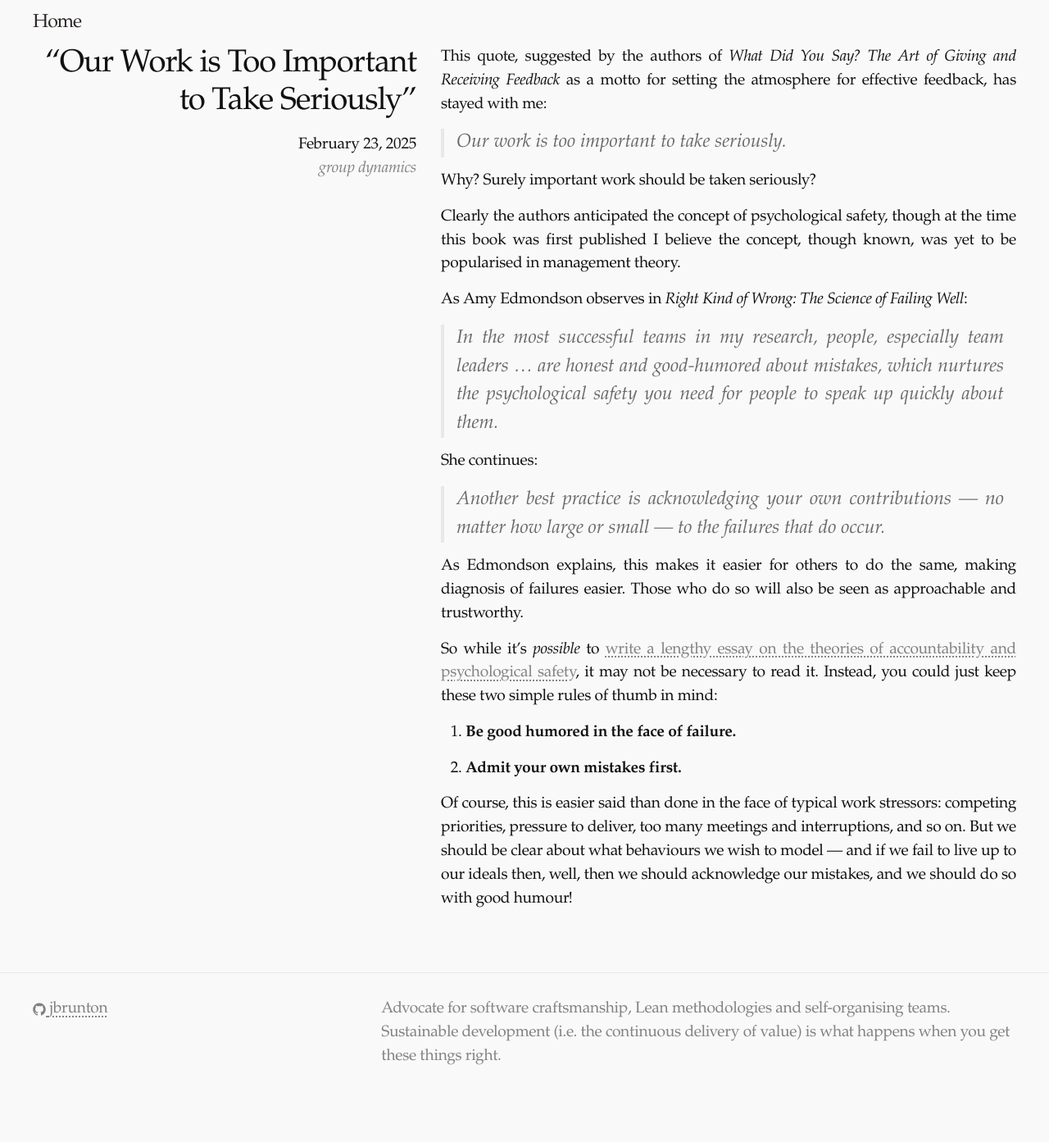
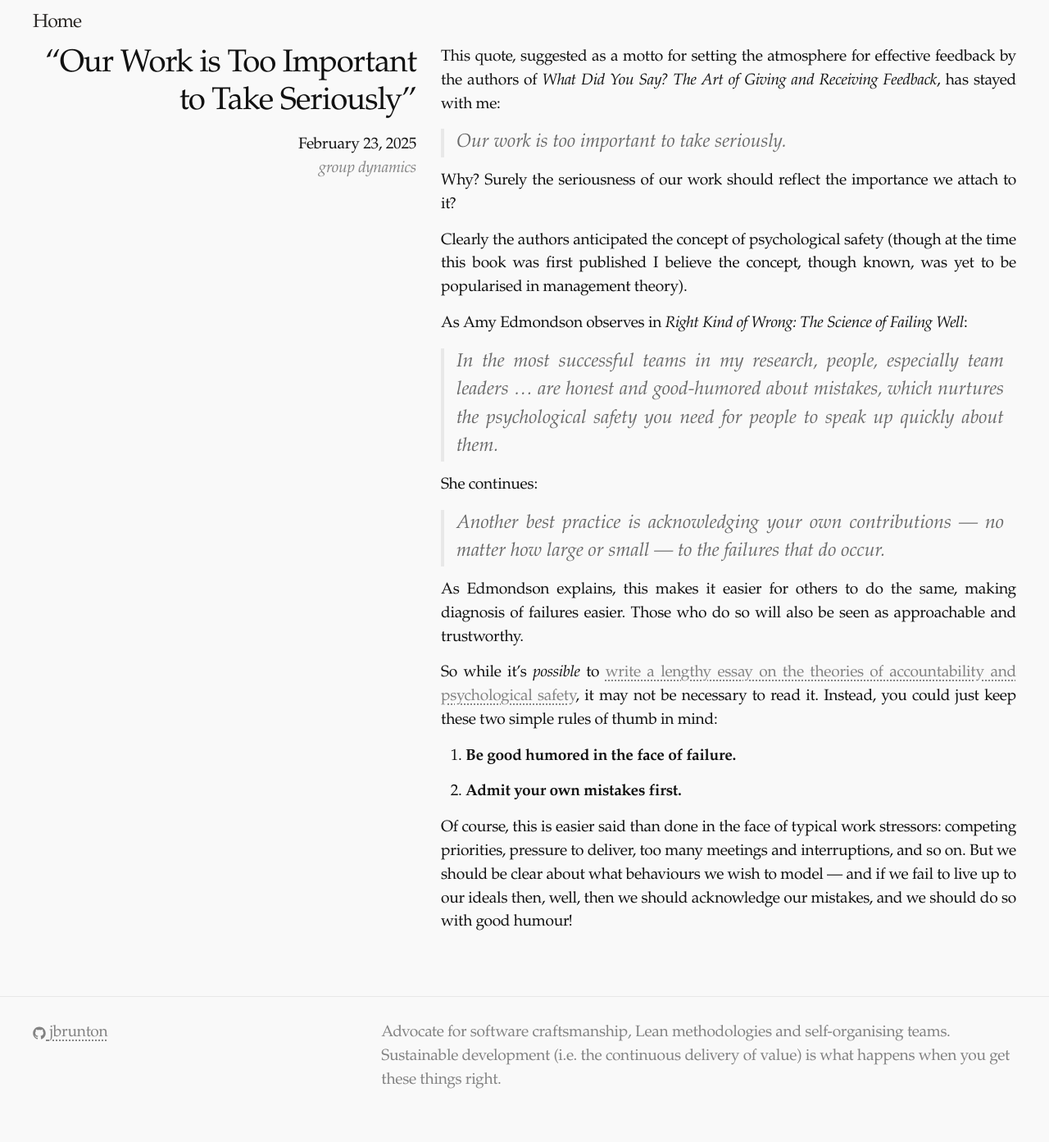
Before and after one commit to jbrunton/jbrunton.com, a Jekyll site: the page built from _posts/2025-02-23-our-work-is-too-important-to-take-seriously.md, in a window 1280 px wide. Shown: the whole page at 82% size. Built offline with Jekyll 4.4.1, drawn with Linux system fonts in a browser that asks for light colours; some web fonts are replaced; before the commit the page ends 1364 px from its top, so only the background shows below that.

Commit message:
Update 2025-02-23-our-work-is-too-important-to-take-seriously.md

```diff
--- a/_posts/2025-02-23-our-work-is-too-important-to-take-seriously.md
+++ b/_posts/2025-02-23-our-work-is-too-important-to-take-seriously.md
@@ -6,13 +6,13 @@ tags:
   - group dynamics
 ---
 
-This quote, suggested by the authors of *What Did You Say? The Art of Giving and Receiving Feedback* as a motto for setting the atmosphere for effective feedback, has stayed with me:
+This quote, suggested as a motto for setting the atmosphere for effective feedback by the authors of *What Did You Say? The Art of Giving and Receiving Feedback*, has stayed with me:
 
 > Our work is too important to take seriously.
 
-Why? Surely important work should be taken seriously?
+Why? Surely the seriousness of our work should reflect the importance we attach to it?
 
-Clearly the authors anticipated the concept of psychological safety, though at the time this book was first published I believe the concept, though known, was yet to be popularised in management theory.
+Clearly the authors anticipated the concept of psychological safety (though at the time this book was first published I believe the concept, though known, was yet to be popularised in management theory).
 
 As Amy Edmondson observes in *Right Kind of Wrong: The Science of Failing Well*:
 
```
